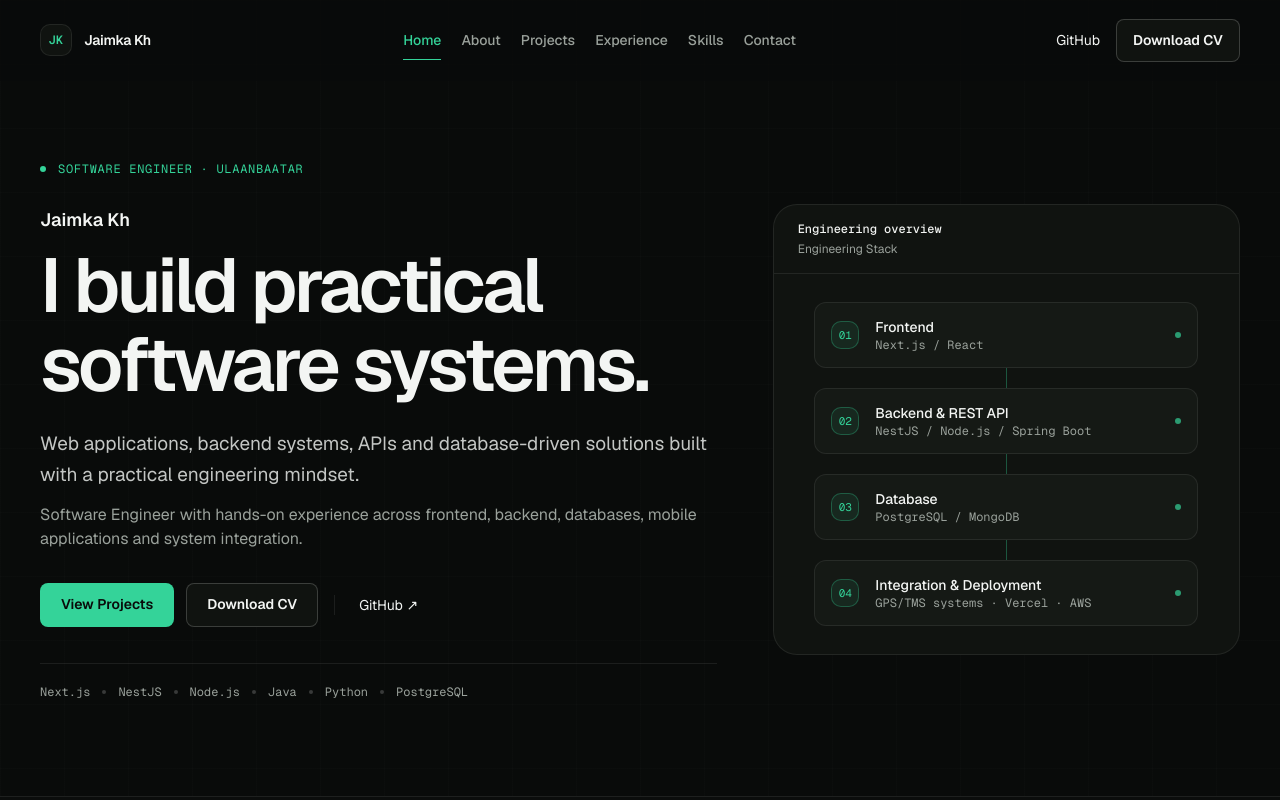
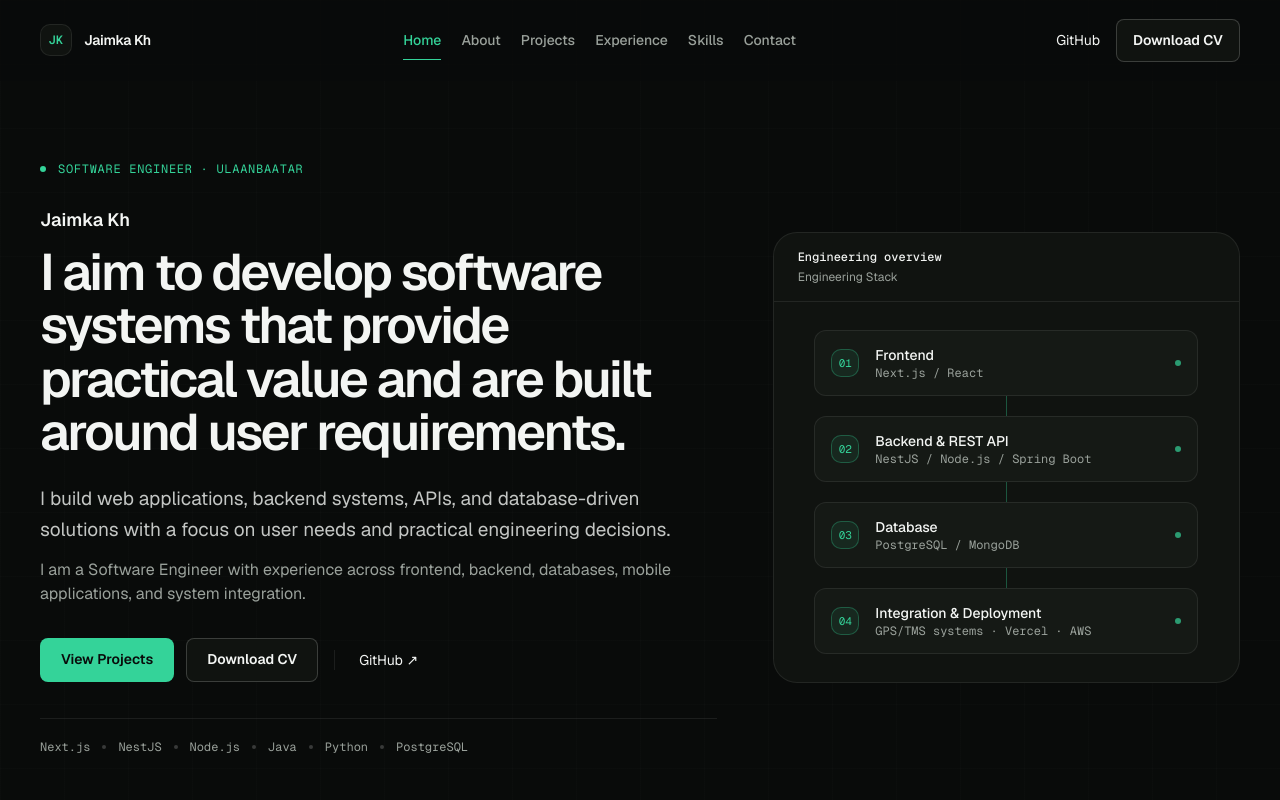
Before and after one commit to Jamiayn-Kh/portfolio, a Next.js app: page / in a window 1280 px wide. Shown: the top 800 px of the page. Built offline with nearby package versions, Linux system fonts and the light colour scheme.

Commit message:
about set

```diff
--- a/src/app/components/HeroSection.tsx
+++ b/src/app/components/HeroSection.tsx
@@ -27,17 +27,15 @@ export default function HeroSection() {
             <p className="mt-7 text-lg font-semibold text-foreground">Jaimka Kh</p>
             <h1
               id="hero-title"
-              className="mt-3 max-w-3xl text-[clamp(2.75rem,6vw,4.75rem)] font-semibold leading-[1.04] tracking-[-0.045em] text-foreground"
+              className="mt-3 max-w-3xl text-[clamp(2rem,4vw,4rem)] font-semibold leading-[1.04] tracking-[-0.045em] text-foreground"
             >
-              I build practical software systems.
+              I aim to develop software systems that provide practical value and are built around user requirements.
             </h1>
             <p className="type-body-large mt-6 max-w-2xl text-foreground/80">
-              Web applications, backend systems, APIs and database-driven solutions built with a
-              practical engineering mindset.
+              I build web applications, backend systems, APIs, and database-driven solutions with a focus on user needs and practical engineering decisions.
             </p>
             <p className="mt-3 max-w-2xl text-sm leading-relaxed text-muted-foreground md:text-base">
-              Software Engineer with hands-on experience across frontend, backend, databases, mobile
-              applications and system integration.
+              I am a Software Engineer with experience across frontend, backend, databases, mobile applications, and system integration.
             </p>
             <div className="mt-8 flex flex-wrap items-center gap-3">
               <Link href="/#projects" className="btn btn-primary">
```
